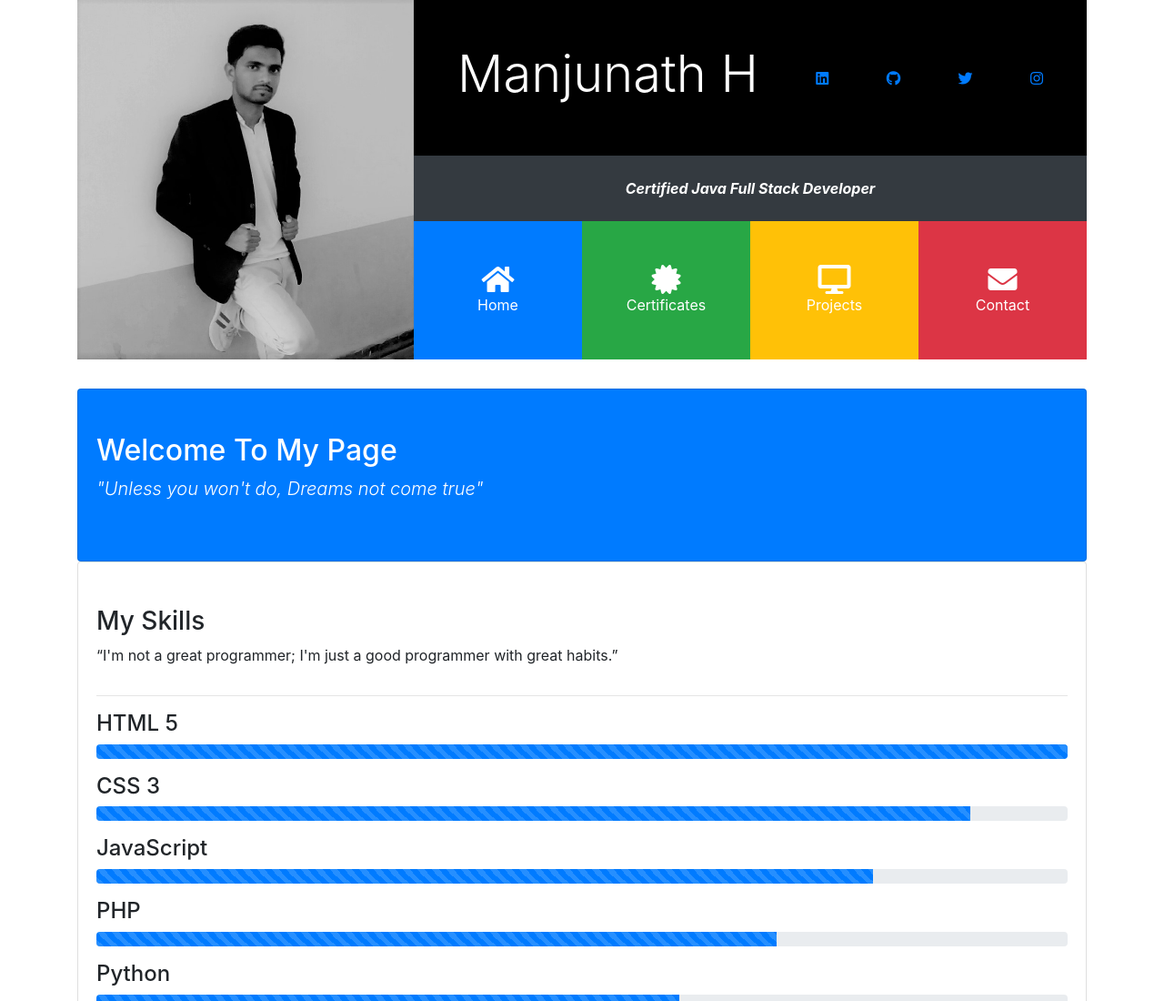
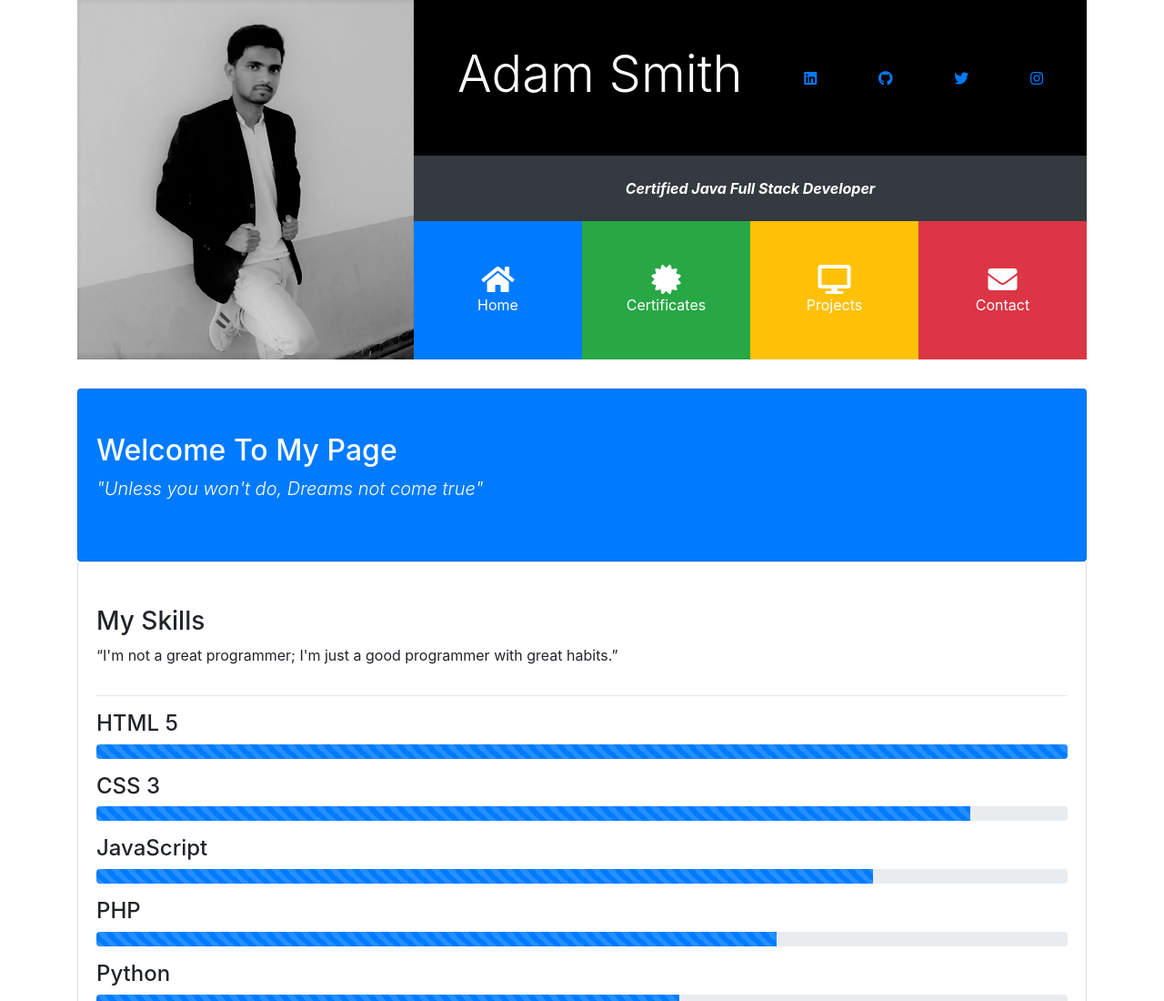
Before and after one commit to manju-me/Portfolio, a plain HTML site: page index.html in a window 1280 px wide. Shown: the top 1100 px of the page at 91% size. Drawn offline with nearby package versions, Linux system fonts and the light colour scheme; some packages are replaced by stand-ins of ours; a script that the page names is missing.

Commit message:
Second Time Updating

```diff
--- a/index.html
+++ b/index.html
@@ -38,7 +38,7 @@
                 <div
                   class="d-flex flex-row justify-content-between align-items-center"
                 >
-                  <h1 class="display-4">Manjunath H</h1>
+                  <h1 class="display-4">Adam Smith</h1>
                   <div class="d-none d-md-block">
                     <a
                       href="https://www.linkedin.com/in/manjunath-hinglaje"
```
